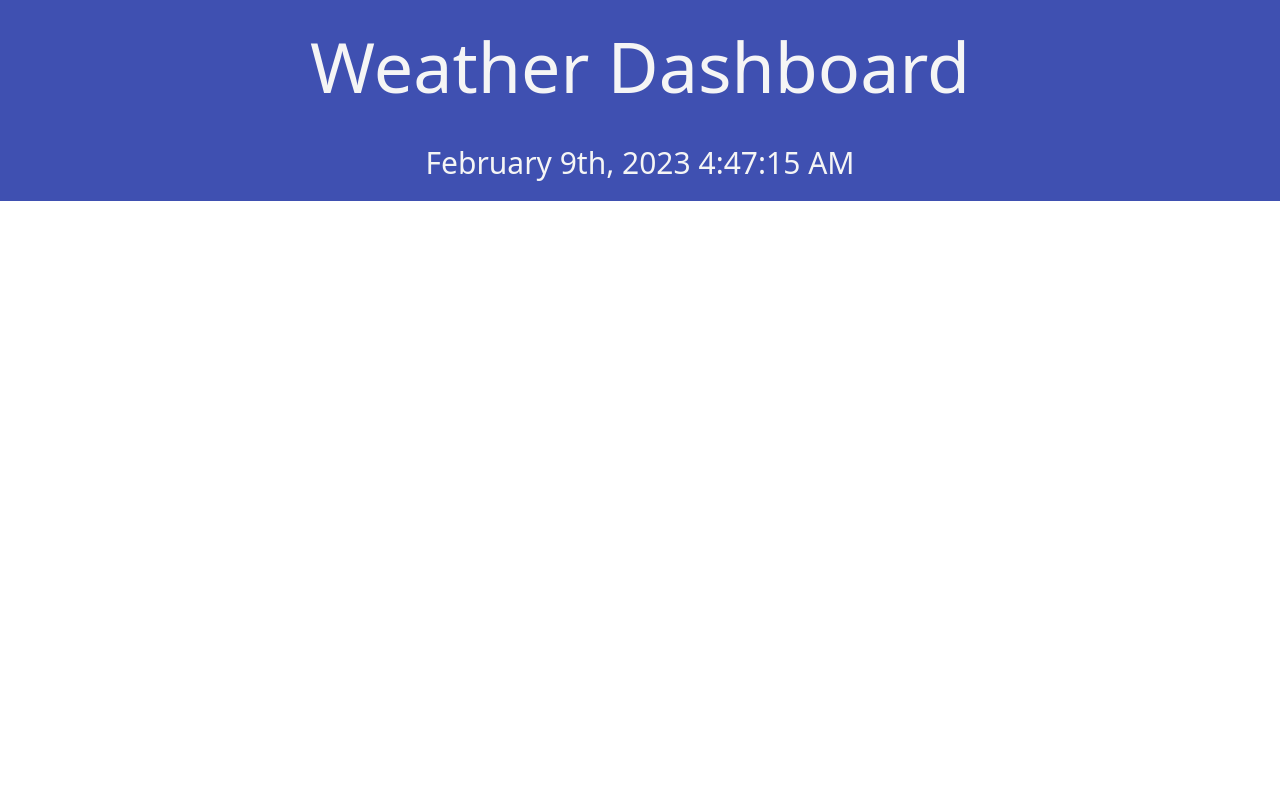
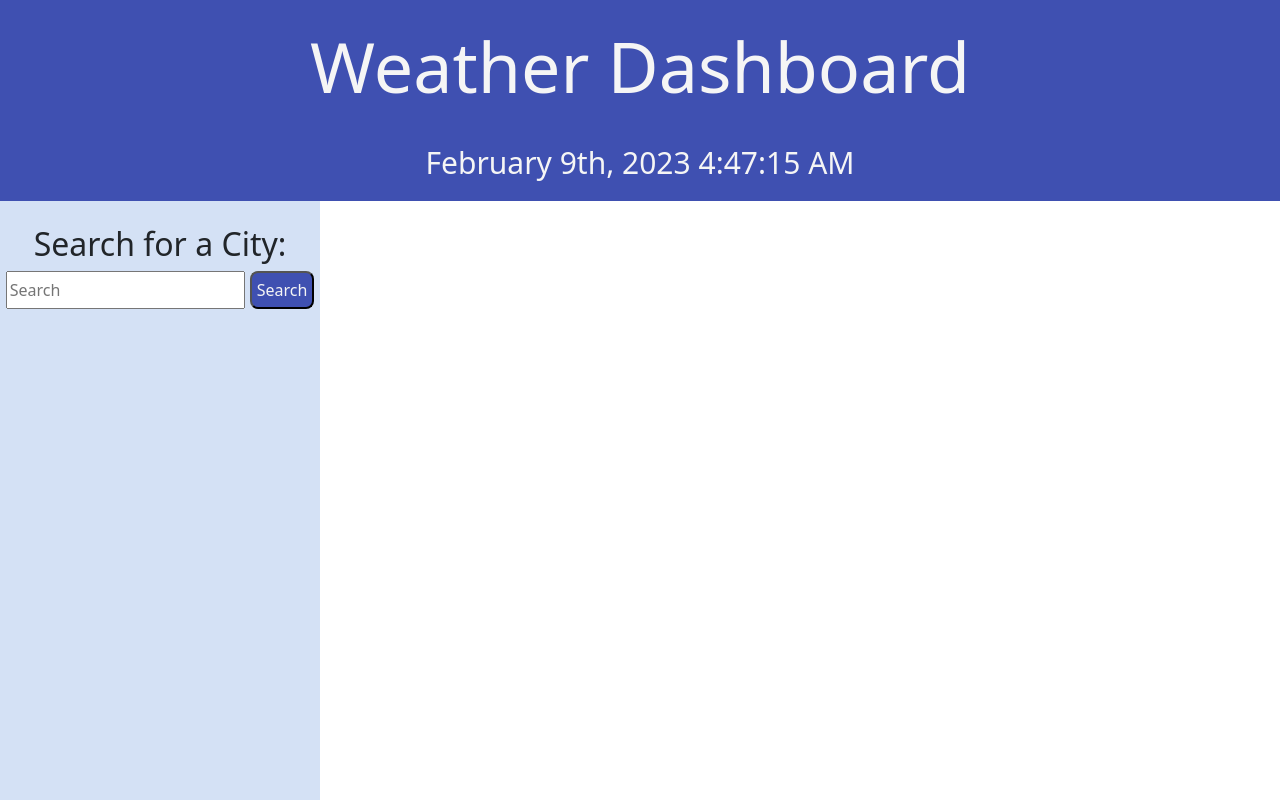
Before and after one commit to JBDooley/Weather-Dashboard, a plain HTML site: page index.html in a window 1280 px wide. Shown: the top 800 px of the page. Drawn offline with nearby package versions, Linux system fonts and the light colour scheme.

Commit message:
added html and styling for search sidebar

```diff
--- a/index.html
+++ b/index.html
@@ -15,11 +15,18 @@
         <p id="dateTime"></p>
     </header>
 
-    <aside class="row">
+    <aside class="col-3">
+        <div class="d-flex flex-column py-4 align-items-center citySearch">
+            <h2>Search for a City:</h2>
+            <form class="d-flex flex-container">
+                <input type="text" id="searchInput" placeholder="Search"/>
+                <button type="submit" id="searchBtn">Search</button>
+            </form>
+        </div>
 
     </aside>
 
-    <main class="row">
+    <main class="col-9">
 
     </main>
 
--- a/style.css
+++ b/style.css
@@ -8,3 +8,16 @@ header {
 h1 {
     font-size: 70px;
 }
+
+aside {
+    height: 100vh;
+    background-color: rgb(212, 225, 245);
+}
+
+#searchBtn {
+    background-color: #3f50b1;
+    color: whitesmoke;
+    border-radius: 8px;
+    padding: 5px;
+    margin-left: 5px;
+}
```
